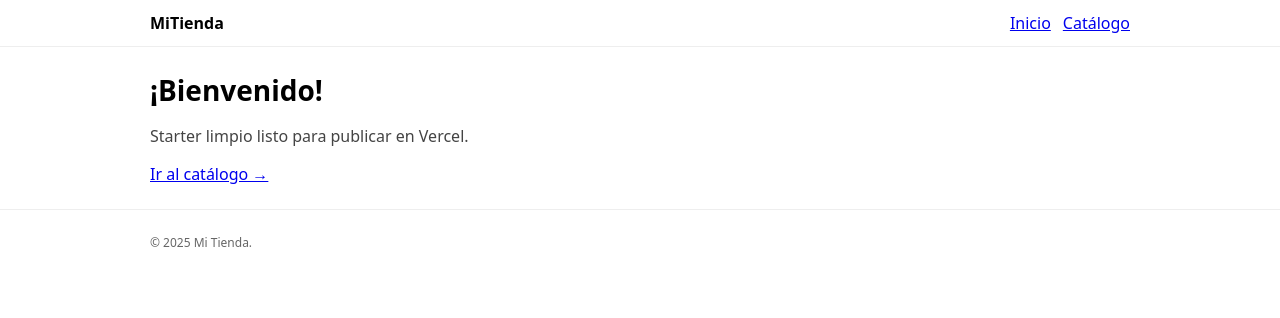
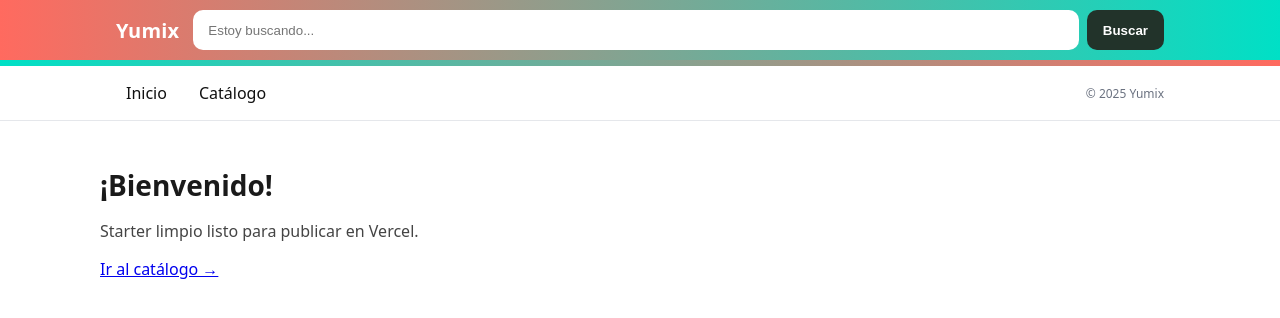
Before and after one commit to DevFredoom1945/tienda-yumix, a Next.js app: page / in a window 1280 px wide. Shown: the top 318 px of the page. Built offline with nearby package versions, Linux system fonts and the light colour scheme.

Commit message:
Update layout.js

```diff
--- a/app/layout.js
+++ b/app/layout.js
@@ -1,3 +1,5 @@
+import './globals.css';
+
 export const metadata = {
   title: 'Mi Tienda',
   description: 'Tienda simple en Next.js lista para Vercel',
@@ -6,24 +8,41 @@ export const metadata = {
 export default function RootLayout({ children }) {
   return (
     <html lang="es">
-      <body style={{fontFamily:'system-ui, Arial', margin:0}}>
-        <header style={{padding:'12px 20px', borderBottom:'1px solid #eee', position:'sticky', top:0, background:'#fff'}}>
-          <div style={{display:'flex', justifyContent:'space-between', alignItems:'center', maxWidth:980, margin:'0 auto'}}>
-            <strong>MiTienda</strong>
+      <body>
+        {/* TOP BAR con búsqueda */}
+        <div className="topbar">
+          <div className="container topbar-inner">
+            <div className="brand">Yumix</div>
+
+            <form className="search" action="/buscar" method="GET">
+              <input
+                name="q"
+                type="search"
+                placeholder="Estoy buscando..."
+                aria-label="Buscar productos"
+              />
+              <button type="submit">Buscar</button>
+            </form>
+          </div>
+        </div>
+
+        {/* Franja de color (branding) */}
+        <div className="accent" />
+
+        {/* NAV sencilla */}
+        <div className="nav">
+          <div className="container nav-inner">
             <nav style={{display:'flex', gap:12}}>
               <a href="/">Inicio</a>
               <a href="/catalogo">Catálogo</a>
             </nav>
+            <div style={{fontSize:12,color:'var(--muted)'}}>© {new Date().getFullYear()} Yumix</div>
           </div>
-        </header>
-        <main style={{maxWidth:980, margin:'24px auto', padding:'0 16px'}}>
+        </div>
+
+        <main className="container" style={{padding:'22px 0'}}>
           {children}
         </main>
-        <footer style={{padding:'24px', borderTop:'1px solid #eee'}}>
-          <div style={{maxWidth:980, margin:'0 auto', fontSize:12, color:'#666'}}>
-            © {new Date().getFullYear()} Mi Tienda.
-          </div>
-        </footer>
       </body>
     </html>
   );
```
